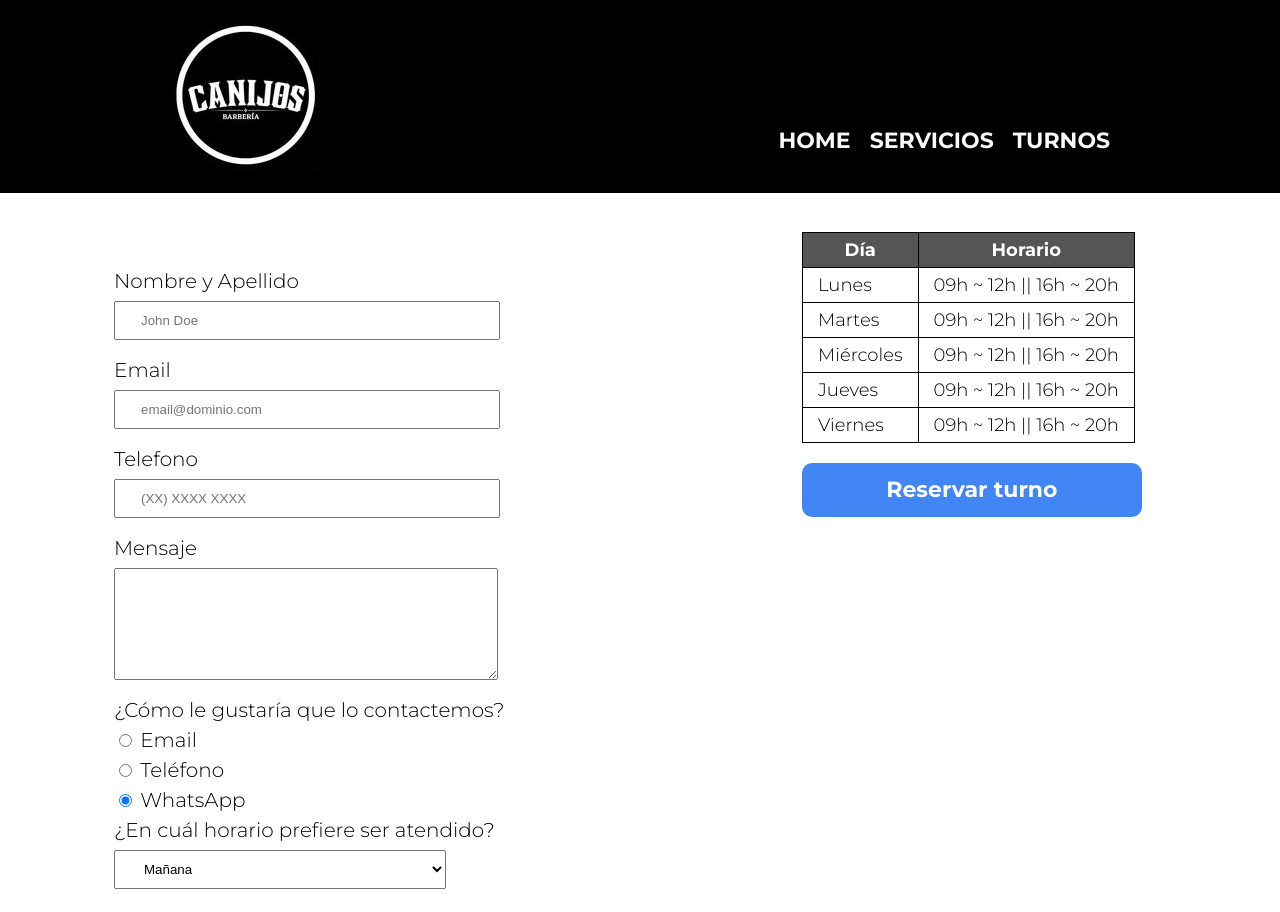
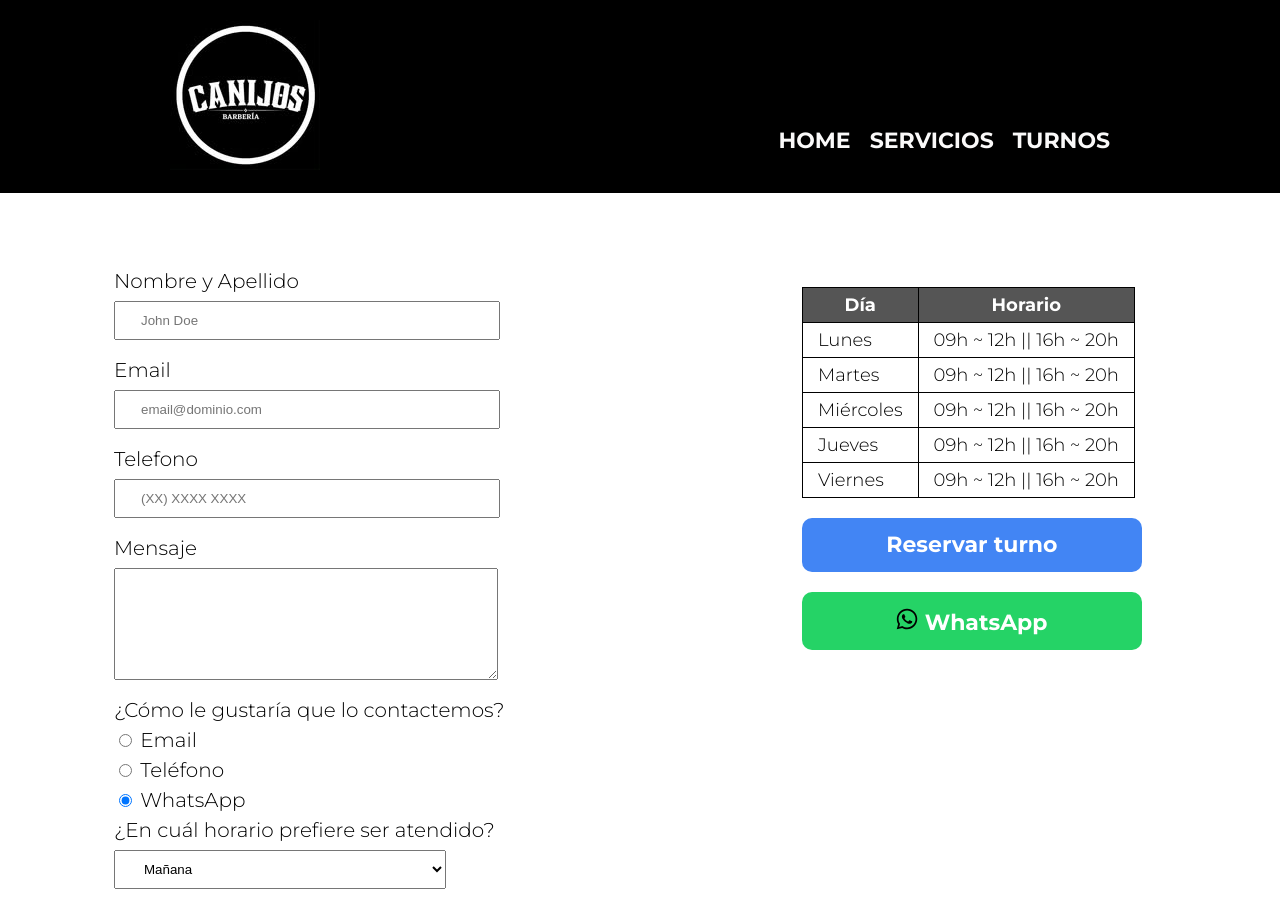
Before and after one commit to mjc022/barberia-canijos, a website: page public/Views/turnos.html in a window 1280 px wide. Shown: the top 912 px of the page. Drawn offline with Linux system fonts and the light colour scheme.

Commit message:
Se coloca boton de Whatsapp en Turnos y Servicios, se modifica la posicion de la tabla de horarios en PC a un margen de 75px, se cambia el año 2023 a 2024 en index

```diff
--- a/public/CSS/style.css
+++ b/public/CSS/style.css
@@ -200,7 +200,7 @@ form label, form legend{
 
     .tabla-desktop {
         display: table;
-        margin-top: 20px;
+        margin-top: 75px;
     }
 
     .tabla-mobile {
@@ -411,7 +411,7 @@ td, th{
   gap:10px;
   background:#25D366;
   color:#fff;
-  padding:10px 14px;
+  padding:15px 20px;
   border-radius:999px;
   box-shadow:0 6px 18px rgba(37,211,102,0.18);
   text-decoration:none;
@@ -464,6 +464,22 @@ td, th{
   background: #3367D6;
 }
 
+.whatsapp-fab-turnos{
+  display: block;
+  width: 90%;
+  background: #25D366;
+  color: #fff;
+  text-align: center;
+  padding: 16px;
+  border-radius: 10px;
+  font-size: 22px;
+  font-weight: bold;
+  text-decoration: none;
+  transition: .3s ease;
+  margin-top: 20px;
+}
+
+
 
 
 .turnos-left{ min-width: 0; } /* evita overflow */
--- a/public/Views/turnos.html
+++ b/public/Views/turnos.html
@@ -137,6 +137,12 @@
                 <a href="https://calendar.app.google/JfgYsz5wwb5pusie6" target="_blank" class="btn-gcalendar">
                     Reservar turno
                 </a>
+
+                <!-- WhatsApp floating button -->
+			<a class="whatsapp-fab-turnos" href="https://wa.me/5492975168429?text=Hola%20Barber%C3%ADa%20Canijos%2C%20quiero%20pedir%20un%20turno" target="_blank" rel="noopener noreferrer" aria-label="Contactanos por WhatsApp">
+				<img src="../Images/whatsapp.svg" alt="WhatsApp" width="22" height="22">
+				<span class="fab-text">WhatsApp</span>
+			</a>
             </aside>
 
 
```
Also changed, not shown: public/Views/servicios.html (+5 -0 lines), public/index.html (+1 -1 lines).
